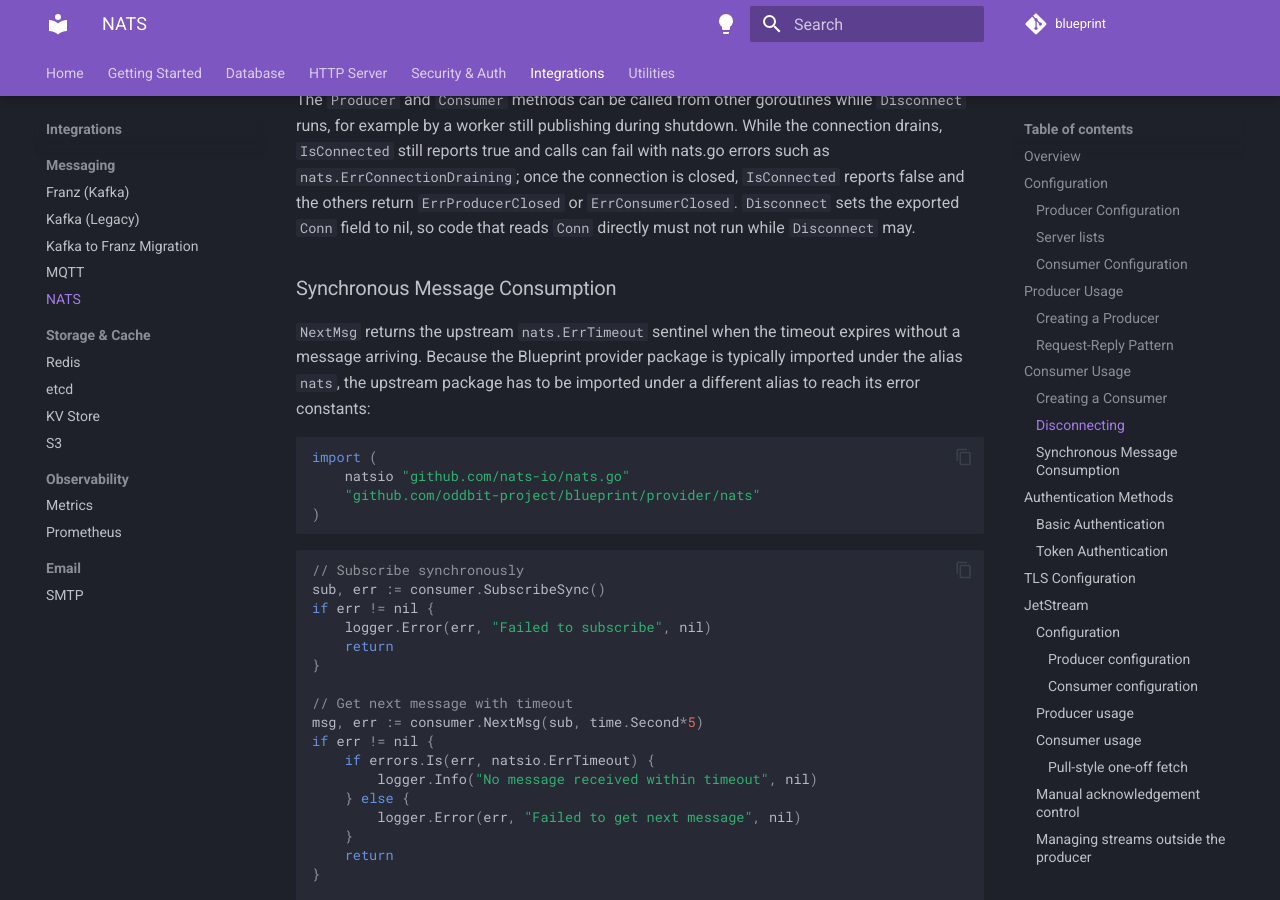
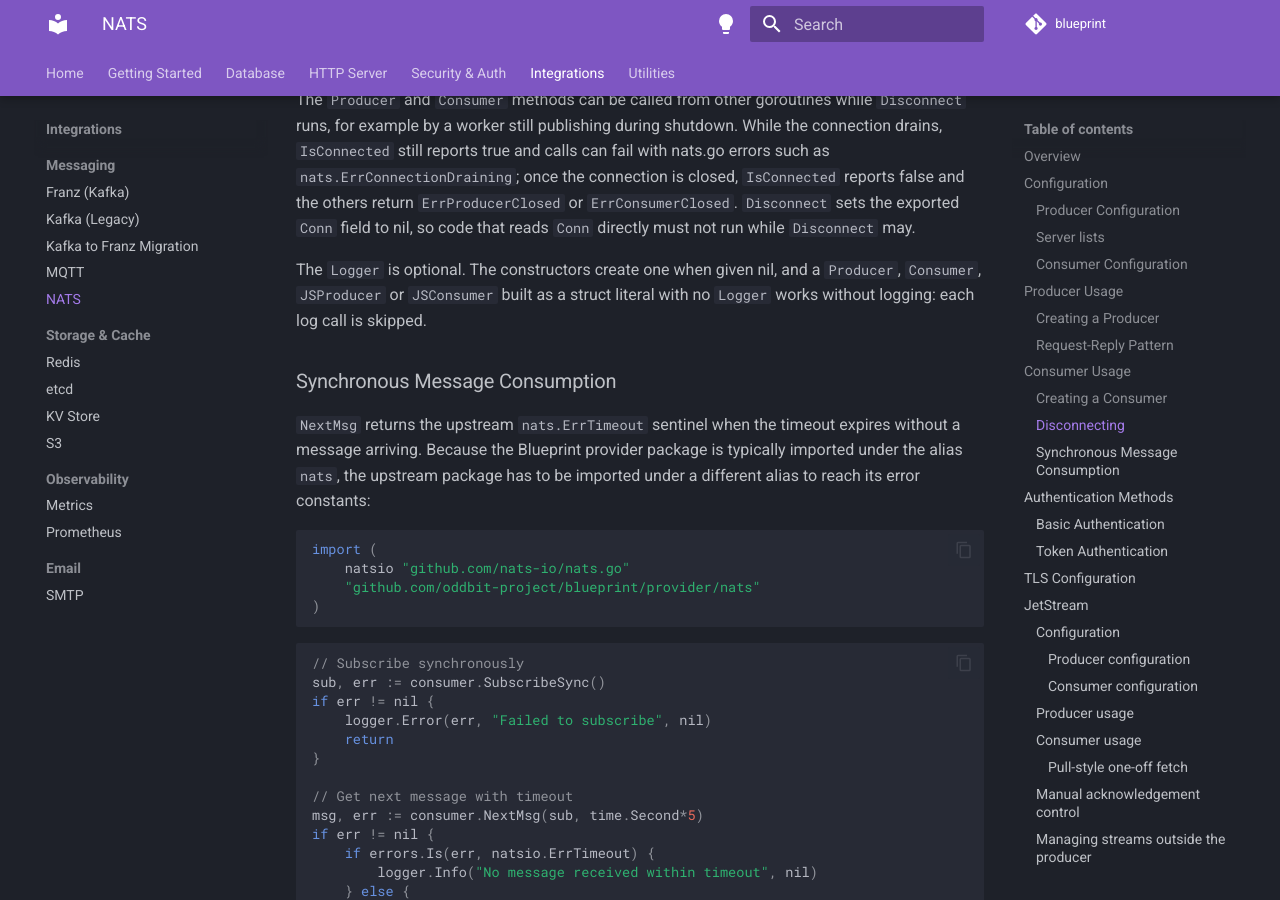
Before and after one commit to oddbit-project/blueprint, an MkDocs documentation site: the page built from docs/provider/nats.md, in a window 1280 px wide and 900 px high, scrolled down 6315 px. Built offline with MkDocs 1.6.1 and Material for MkDocs 9.7.7, drawn with Linux system fonts in a browser that asks for light colours; comment, search, counter and statistics services are not loaded.

Commit message:
docs: say the nats Logger is optional (#134)

```diff
--- a/docs/provider/nats.md
+++ b/docs/provider/nats.md
@@ -298,6 +298,10 @@
 `ErrConsumerClosed`.
 `Disconnect` sets the exported `Conn` field to nil, so code that reads `Conn` directly
 must not run while `Disconnect` may.
+
+The `Logger` is optional. The constructors create one when given nil, and a `Producer`,
+`Consumer`, `JSProducer` or `JSConsumer` built as a struct literal with no `Logger` works
+without logging: each log call is skipped.
 
 ### Synchronous Message Consumption
 
```
